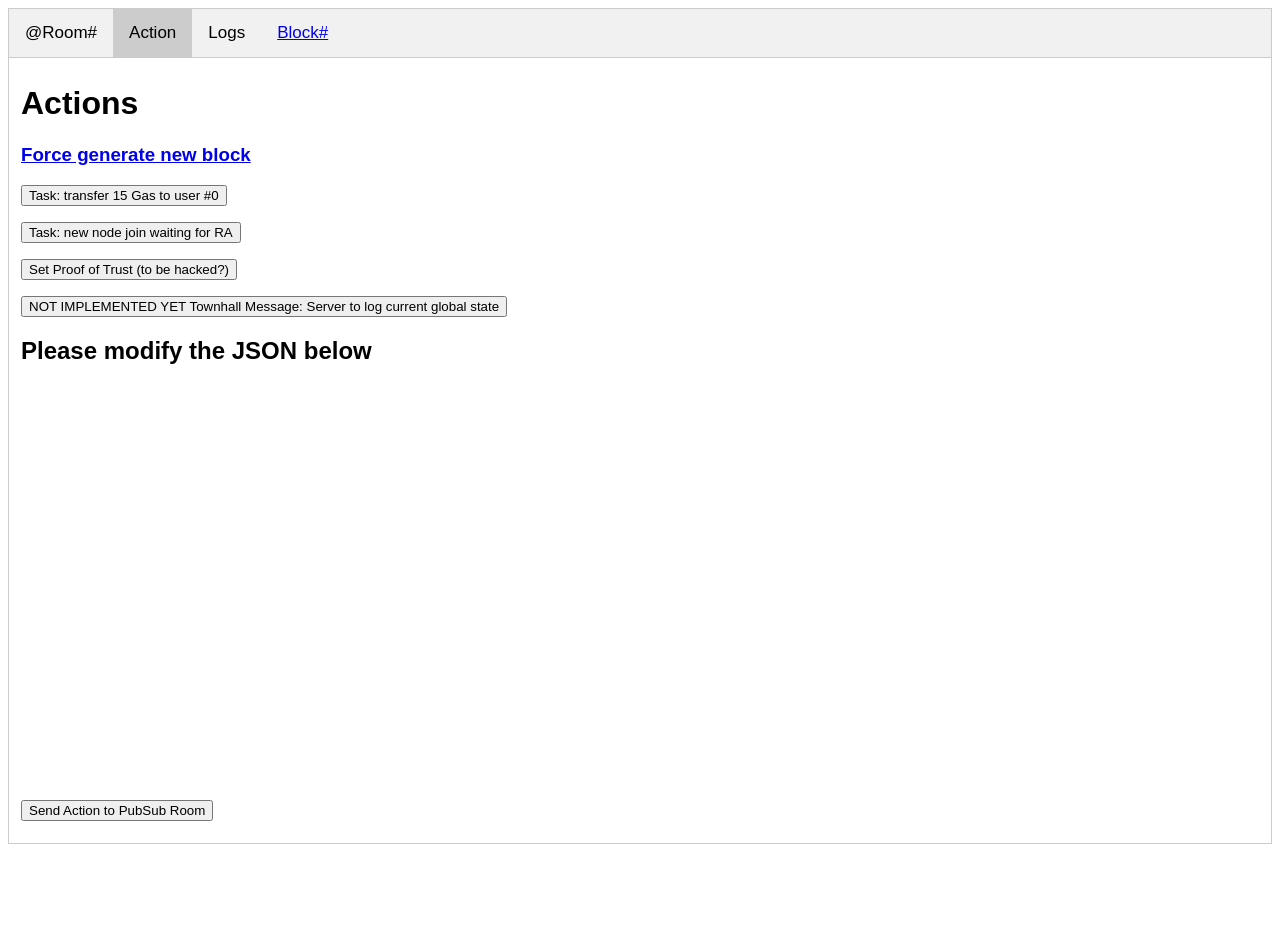
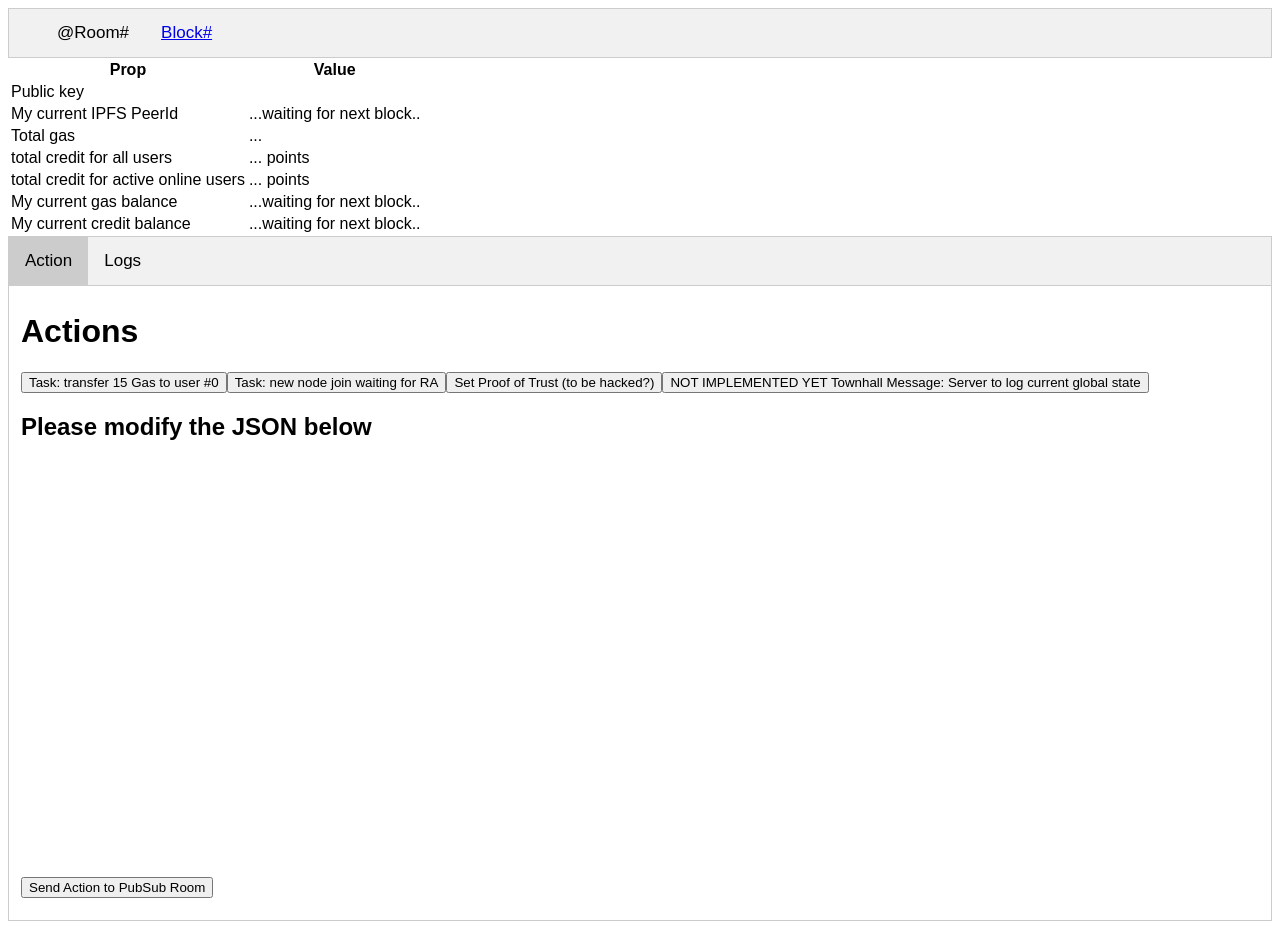
Before and after one commit to elastos/WorldBankPOC, a website: page preparation/demo/src/poc/simulator/index.html in a window 1280 px wide. Both pictures are taken after a click on the button "Action". Before the commit the page ends 852 px from the top, so only its background shows below. Drawn offline with Linux system fonts and the light colour scheme; files whose address does not match are found by name.

Commit message:
update UI in simulator

```diff
--- a/preparation/demo/src/poc/simulator/index.html
+++ b/preparation/demo/src/poc/simulator/index.html
@@ -48,17 +48,20 @@
   </head>
   <body>
     <div class="tab">
-      <button class="tablinks" onclick="clickTab(event, 'statustab')"><span id='userName'></span>@Room#<span id='roomPostfix'></span></button>
-      <button class="tablinks" onclick="clickTab(event, 'actiontab')">Action</button>
-      <button id="defaultOpen" class="tablinks" onclick="clickTab(event, 'logtab')">Logs</button>
-      <button class='tablinks'>
+      <button  class="tablinks" >
+        <span id='userName'></span>
+      </button>
+      <button>
+          @Room#<span id='roomPostfix'></span>
+      </button>
+      <button>
         <a href='/poc/forceManualGenerateNewBlock' target='_blank'>
           <span>Block#</span><span id='blockheight'></span>
         </a>
       </button>
+
     </div>
-    <div id="statustab" class="tabcontent">
-        <table>
+      <table>
           <thead>
             <tr>
               <th>Prop</th>
@@ -129,16 +132,21 @@
           </tbody>
         </table>
 
+    <div class="tab">
+      <button class="tablinks" onclick="clickTab(event, 'actiontab')">Action</button>
+      <button id="defaultOpen"  class="tablinks" onclick="clickTab(event, 'logtab')">Logs</button>
+      <button class='tablinks'>
+
+      </button>
+    </div>
+    <div id="statustab" class="tabcontent">
+
       </div>
 
       <div id="actiontab" class="tabcontent">
         <h1>Actions</h1>
-        <h3><a href='/poc/forceManualGenerateNewBlock' target='_blank'>Force generate new block</a>
-        </h3>
-        <p><button id='btn1'>Task: transfer 15 Gas to user #0</button></p>
-        <p><button id='btn2'>Task: new node join waiting for RA</button></p>
-        <p><button id='btn3'>Set Proof of Trust (to be hacked?)</button></p>
-        <p><button id='btn4'> NOT IMPLEMENTED YET Townhall Message: Server to log current global state</button></p>
+
+        <p><button id='btn1'>Task: transfer 15 Gas to user #0</button><button id='btn2'>Task: new node join waiting for RA</button><button id='btn3'>Set Proof of Trust (to be hacked?)</button><button id='btn4'> NOT IMPLEMENTED YET Townhall Message: Server to log current global state</button></p>
         <h2>Please modify the JSON below</h2>
         <p>
           <div id="jsoneditor" style="width: 400px; height: 400px;"></div>
```
Also changed, not shown: preparation/demo/src/poc/simulatorSrc/blockRoom.js (+16 -9 lines).
